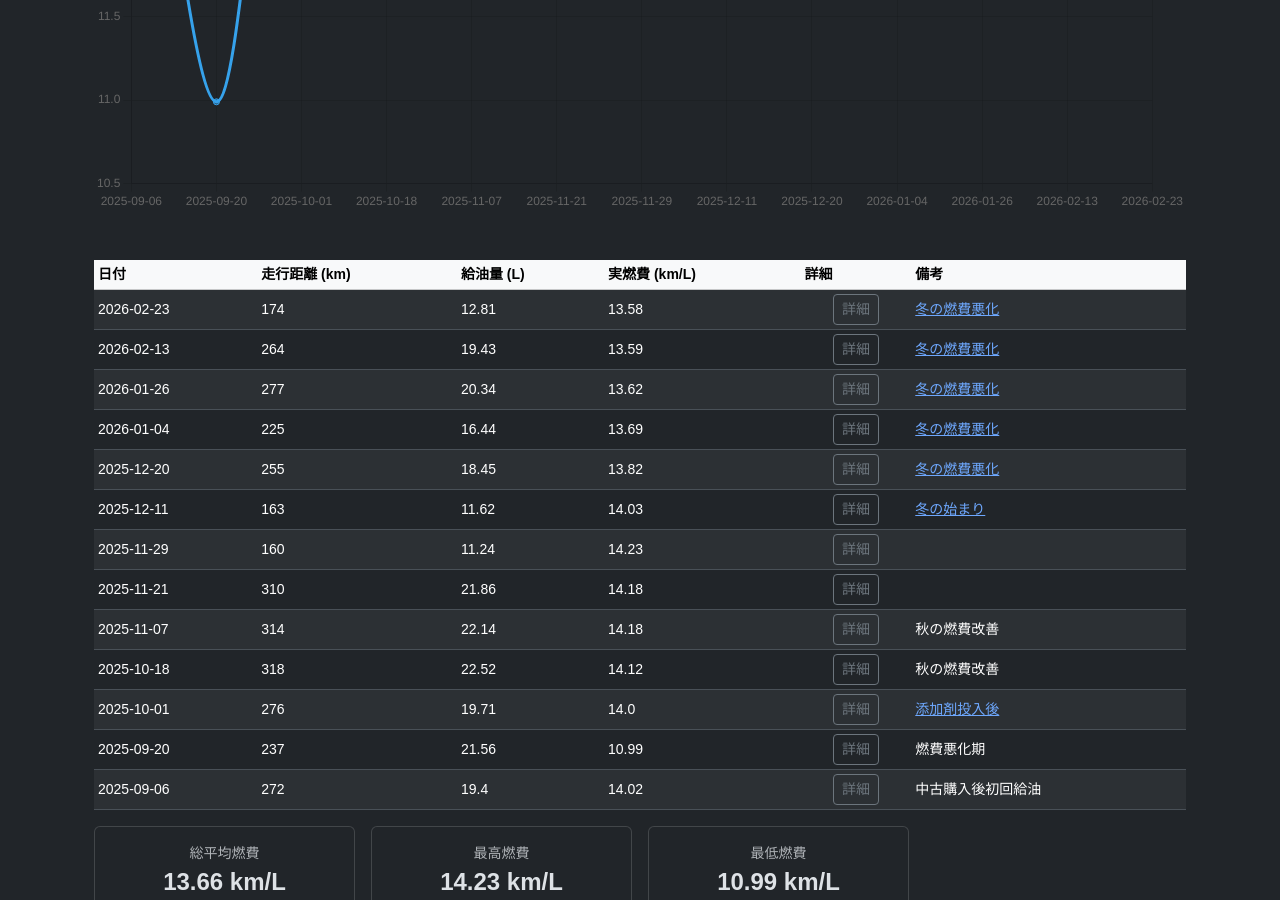
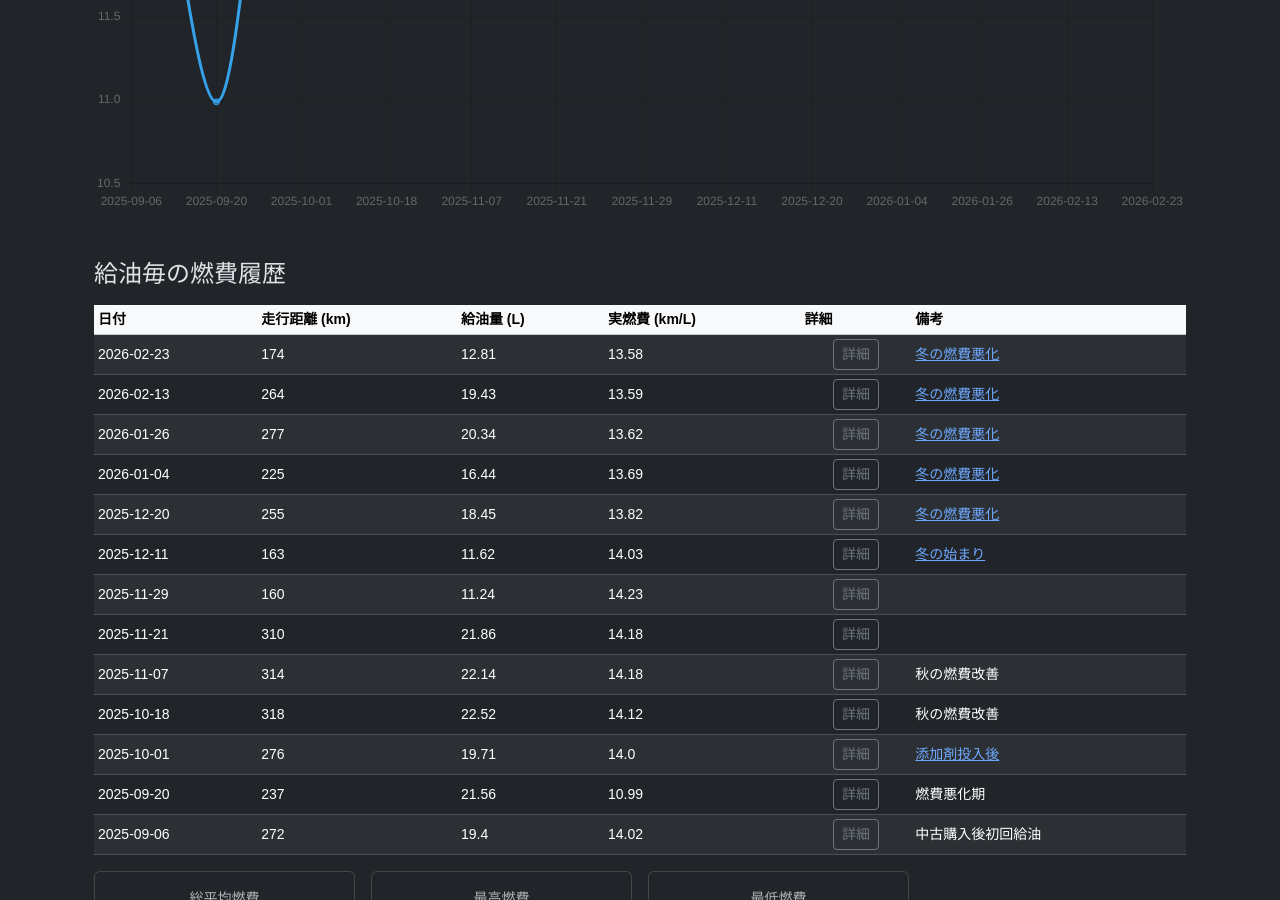
Before and after one commit to funyapar-org/fuel-lab, a Jekyll site: the page built from _solio/solio-fuel-economy-log.md, in a window 1280 px wide and 900 px high, scrolled down 825 px. Built offline with Jekyll 4.4.1, drawn with Linux system fonts in a browser that asks for light colours.

Commit message:
solio-fuel-economy-log.md を更新

```diff
--- a/_solio/solio-fuel-economy-log.md
+++ b/_solio/solio-fuel-economy-log.md
@@ -33,6 +33,8 @@ date: 2026-02-26 21:00:00 +0900
   <div class="mb-5">
     <canvas id="fuelChart" height="200"></canvas>
   </div>
+
+  <h2 class="h4 mb-3">給油毎の燃費履歴</h2>
 
   <!-- 燃費ログ一覧テーブル -->
   <div class="table-responsive">
```
